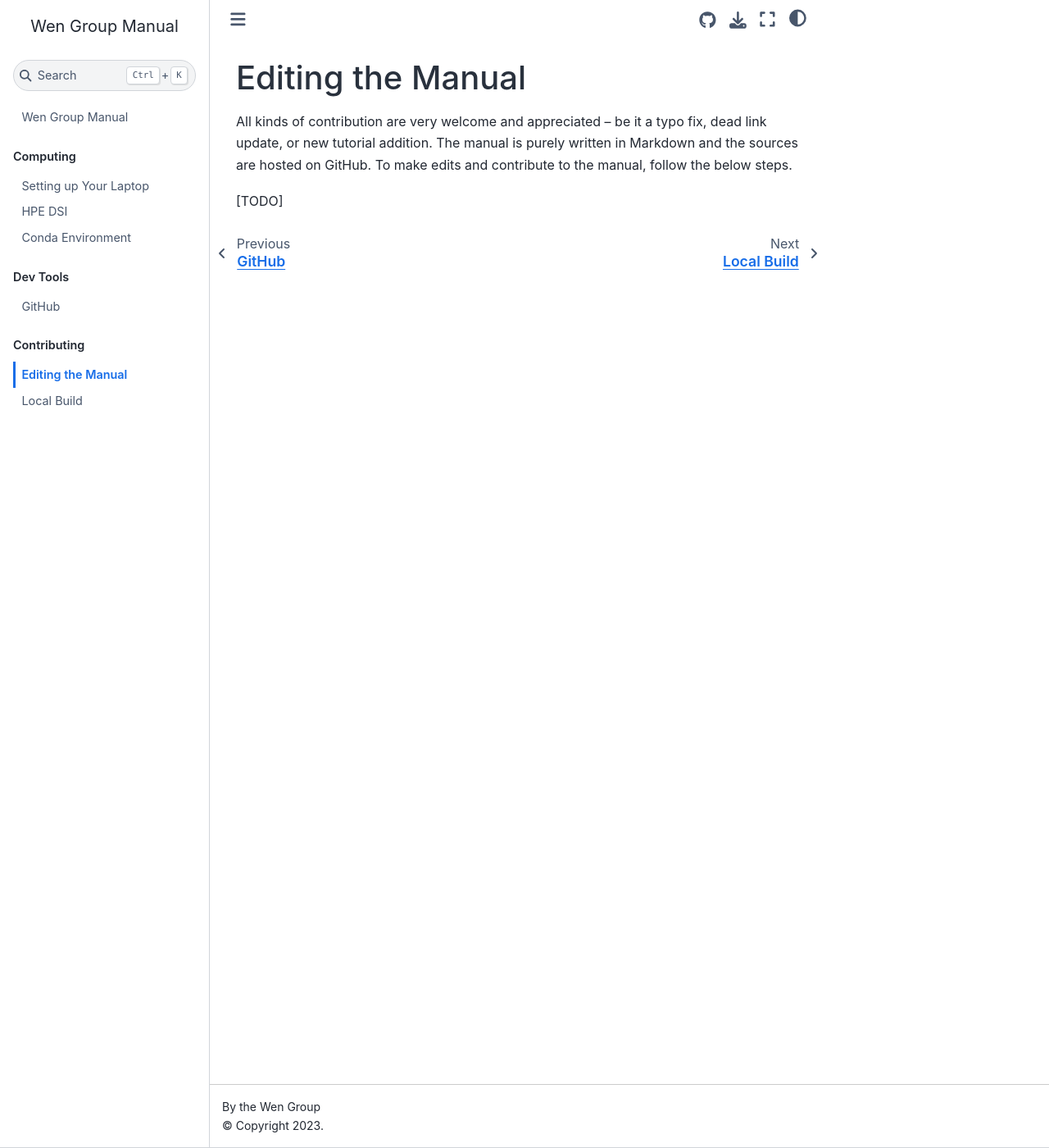
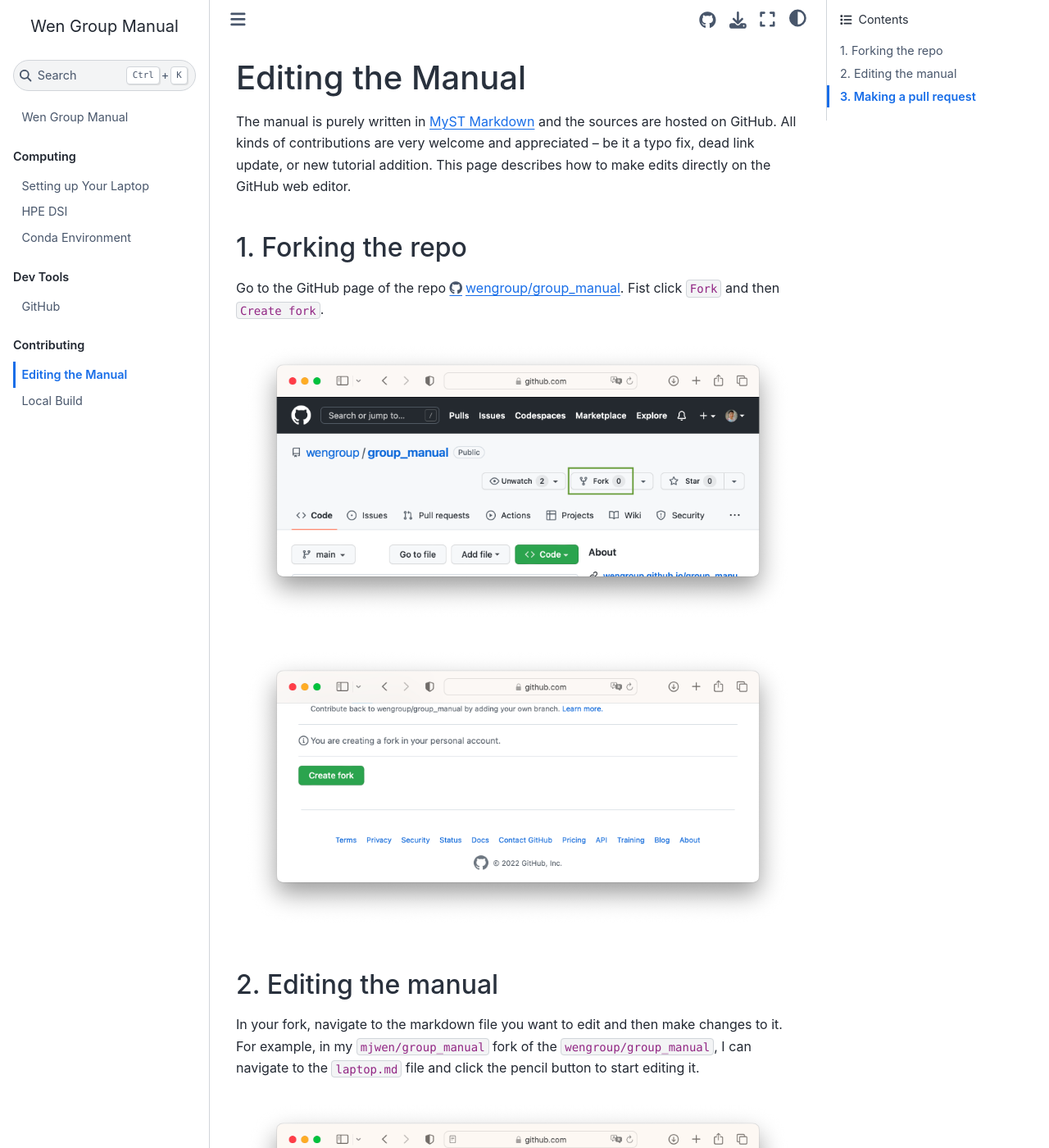
Before and after one commit to wengroup/group_manual, a Jupyter Book: the page built from docs/contributing/edit.md, in a window 1280 px wide and 1400 px high. Shown: the whole window at 82% size. Built offline with Jupyter Book 1.0.4 settings and Sphinx 7.4.7 and the Sphinx Book theme 1.1.4, drawn with Linux system fonts in a browser that asks for light colours; some of the changed text lies outside the part shown.

Commit message:
Fix instructions on editing the page

````diff
--- a/docs/contributing/edit.md
+++ b/docs/contributing/edit.md
@@ -1,8 +1,48 @@
 # Editing the Manual
 
-All kinds of contribution are very welcome and appreciated -- be it a typo fix, dead
-link update, or new tutorial addition. The manual is purely written in Markdown and the
-sources are hosted on GitHub. To make edits and contribute to the manual, follow the
-below steps.
+The manual is purely written in [MyST Markdown](https://jupyterbook.org/en/stable/reference/cheatsheet.html) and the sources are hosted on GitHub. All kinds of contributions are very welcome and appreciated -- be it a typo fix, dead link update, or new tutorial addition.
+This page describes how to make edits directly on the GitHub web editor.
 
-[TODO]
+## 1. Forking the repo
+
+Go to the GitHub page of the repo https://github.com/wengroup/group_manual. Fist click `Fork` and then `Create fork`.
+
+```{figure} ../image/edit-1.png
+
+```
+
+```{figure} ../image/edit-2.png
+
+```
+
+## 2. Editing the manual
+
+In your fork, navigate to the markdown file you want to edit and then make changes to it. For example, in my `mjwen/group_manual` fork of the `wengroup/group_manual`, I can navigate to the `laptop.md` file and click the pencil button to start editing it.
+
+```{figure} ../image/edit-3.png
+
+```
+
+After editing a markdown page, enter a message describing what you've done, select `Create a new branch for this commit and start a pul request.`, and then click `Propose changes`.
+
+```{figure} ../image/edit-4.png
+
+```
+
+## 3. Making a pull request
+
+In the `Comparing changes` page, click `Create pull request`, and then in the `Open a pull request` page, click `Create pul request` again.
+
+```{figure} ../image/edit-5.png
+
+```
+
+```{figure} ../image/edit-6.png
+
+```
+
+This is all you need to do. We will then take a look at the pull request and merge it.
+
+```{tip}
+You can also clone the repo, edit it locally, and push back. For this, see [local build](local:build).
+```
````
Also changed, not shown: docs/contributing/local_build.md (+2 -0 lines), docs/image/edit-1.png (added), docs/image/edit-2.png (added), docs/image/edit-3.png (added), docs/image/edit-4.png (added), docs/image/edit-5.png (added), docs/image/edit-6.png (added).
